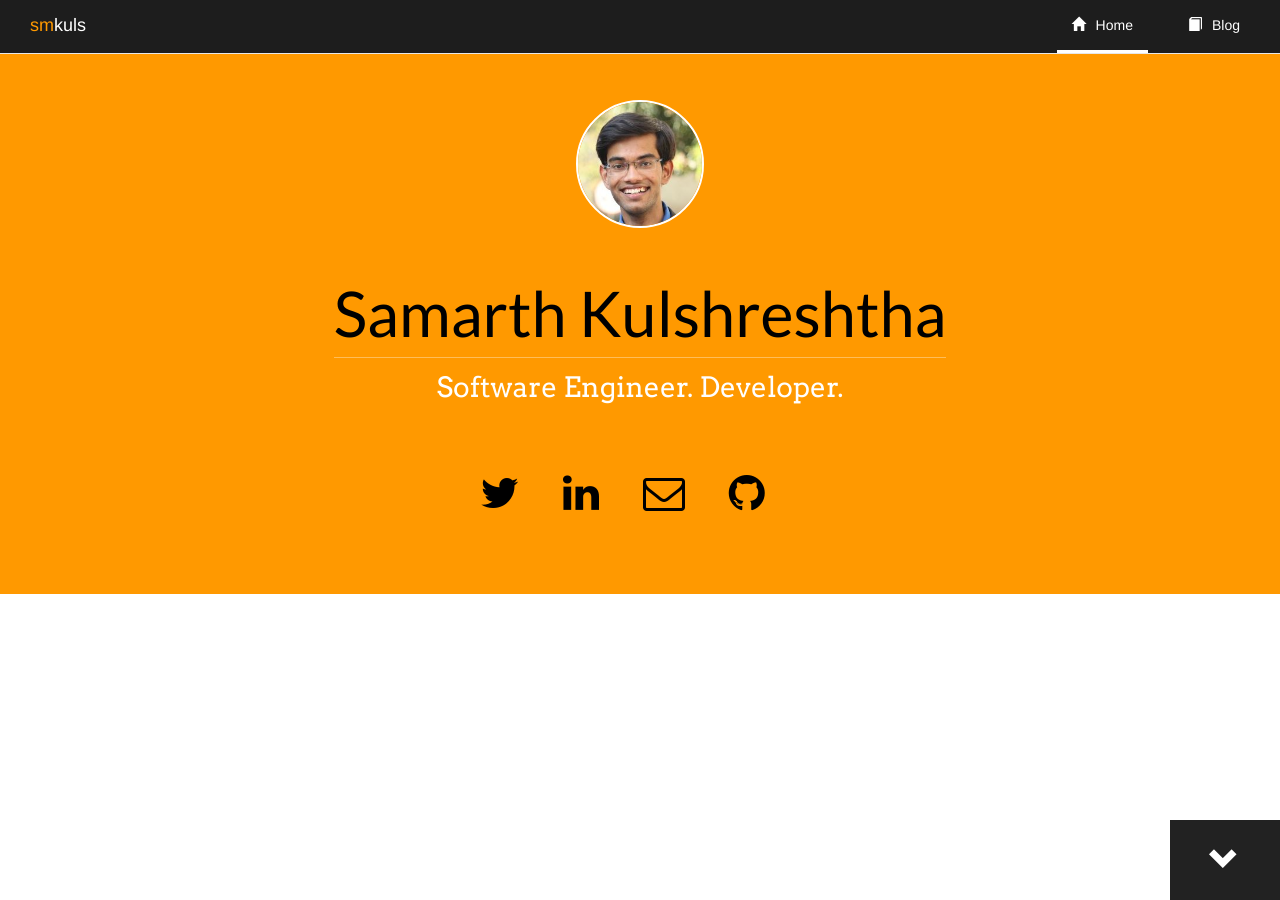
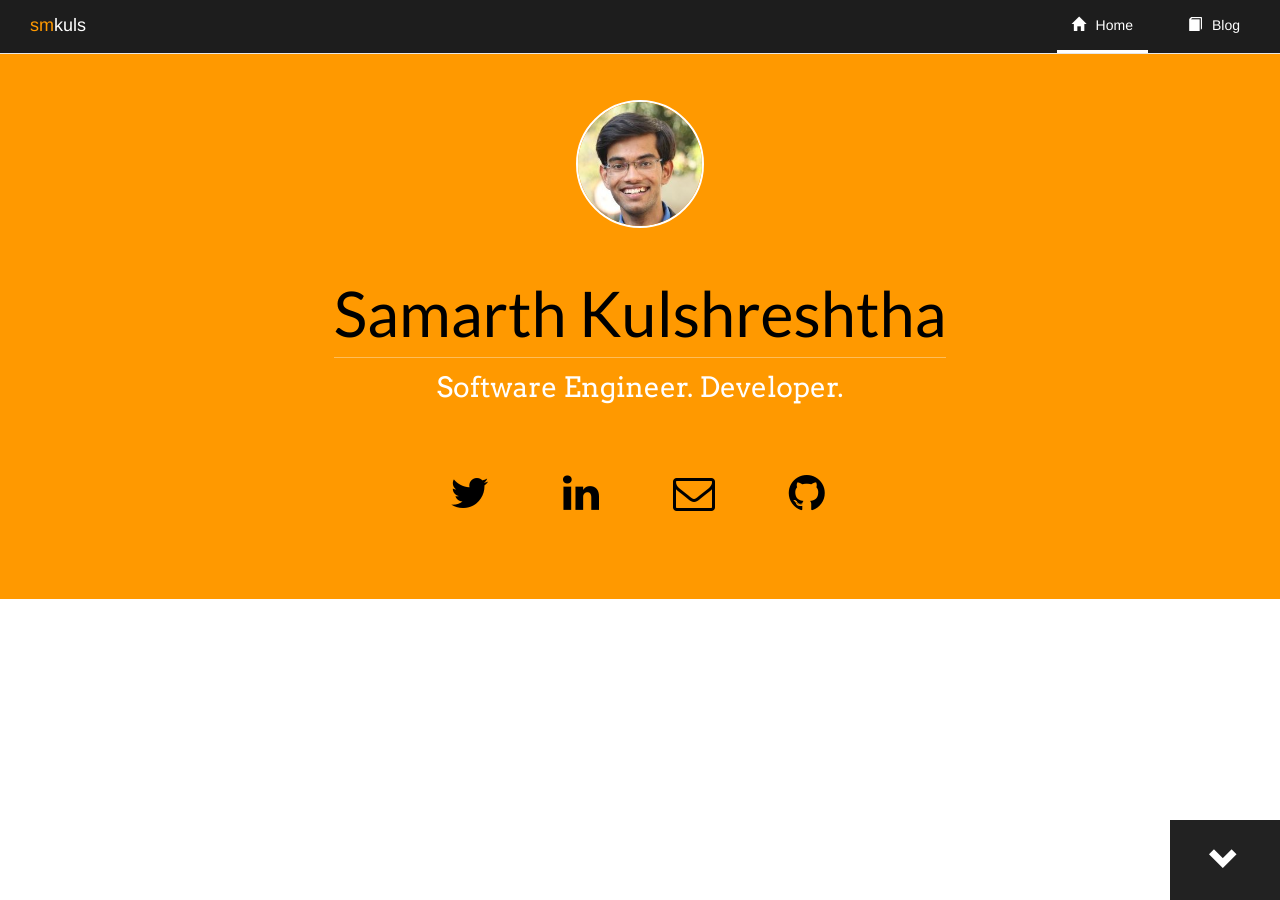
Before and after one commit to smkuls/smkuls.github.io, a Jekyll site: the page built from index.html, in a window 1280 px wide. Built offline with Jekyll 4.4.1, drawn with Linux system fonts in a browser that asks for light colours; nearby versions of some CDN libraries.

Commit message:
fixing column of social icons

```diff
--- a/css/main.scss
+++ b/css/main.scss
@@ -167,6 +167,17 @@
     font-size: 3em;
 }
 
+#social_icon_container
+{
+	margin-top: 70px;
+	margin-bottom: 75px ;
+}
+
+.padding
+{
+	padding:0px !important;
+}
+
 .list-inline
 {
 	margin-top: 50px;
@@ -174,6 +185,9 @@
 }
 .list-inline>li {
     margin-right: 30px;
+}
+.list-inline>li:last-child {
+    margin-right: 0px;
 }
 @media (max-width: 767px) {
 	.jumbotron:before {
--- a/index.html
+++ b/index.html
@@ -11,10 +11,10 @@
     </div>
         <div class="container">
         <ul id="social_icon_list" class="list-inline">
-            <li><a href="https://www.twitter.com/smkuls" target="_blank"><i id ="social_icon" class="fa fa-twitter"></i></a></li>
-            <li><a href="https://www.linkedin.com/in/smkuls" target="_blank"><i id ="social_icon" class="fa fa-linkedin"></i></a></li>
-            <li><a href="mailto:smkuls@gmail.com"><i id ="social_icon" class="fa fa-envelope-o"></i></a></li>
-            <li><a href="https://github.com/smkuls" target="_blank"><i id ="social_icon" class="fa fa-github"></i></a></li>
+            <li><a href="https://www.twitter.com/smkuls" target="_blank"><i id ="social_icon" class="fa fa-twitter col-md-3 col-sm-6"></i></a></li>
+            <li><a href="https://www.linkedin.com/in/smkuls" target="_blank"><i id ="social_icon" class="fa fa-linkedin col-md-3 col-sm-6"></i></a></li>
+            <li><a href="mailto:smkuls@gmail.com"><i id ="social_icon" class="fa fa-envelope-o col-md-3 col-sm-6"></i></a></li>
+            <li><a href="https://github.com/smkuls" target="_blank"><i id ="social_icon" class="fa fa-github col-md-3 col-sm-6"></i></a></li>
         </ul>
     </div>
     <!-- <div class="container">
```
